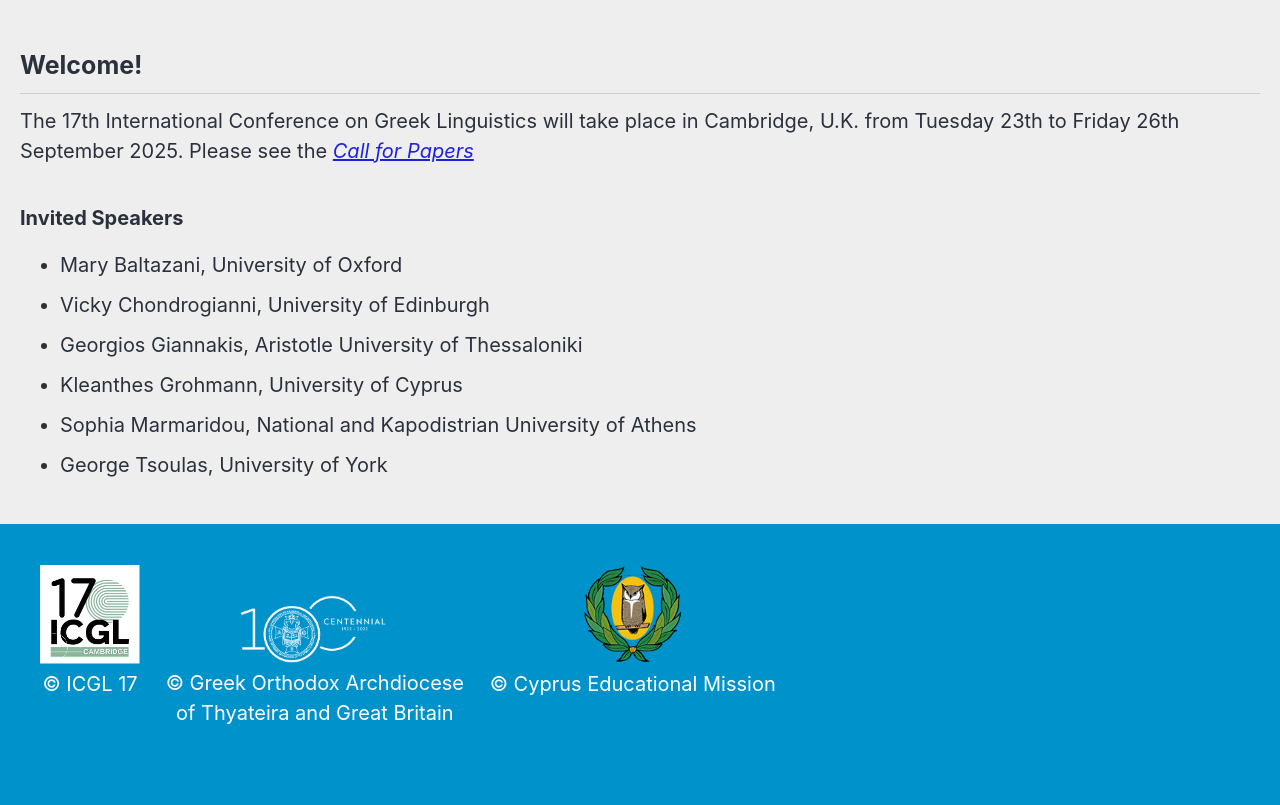
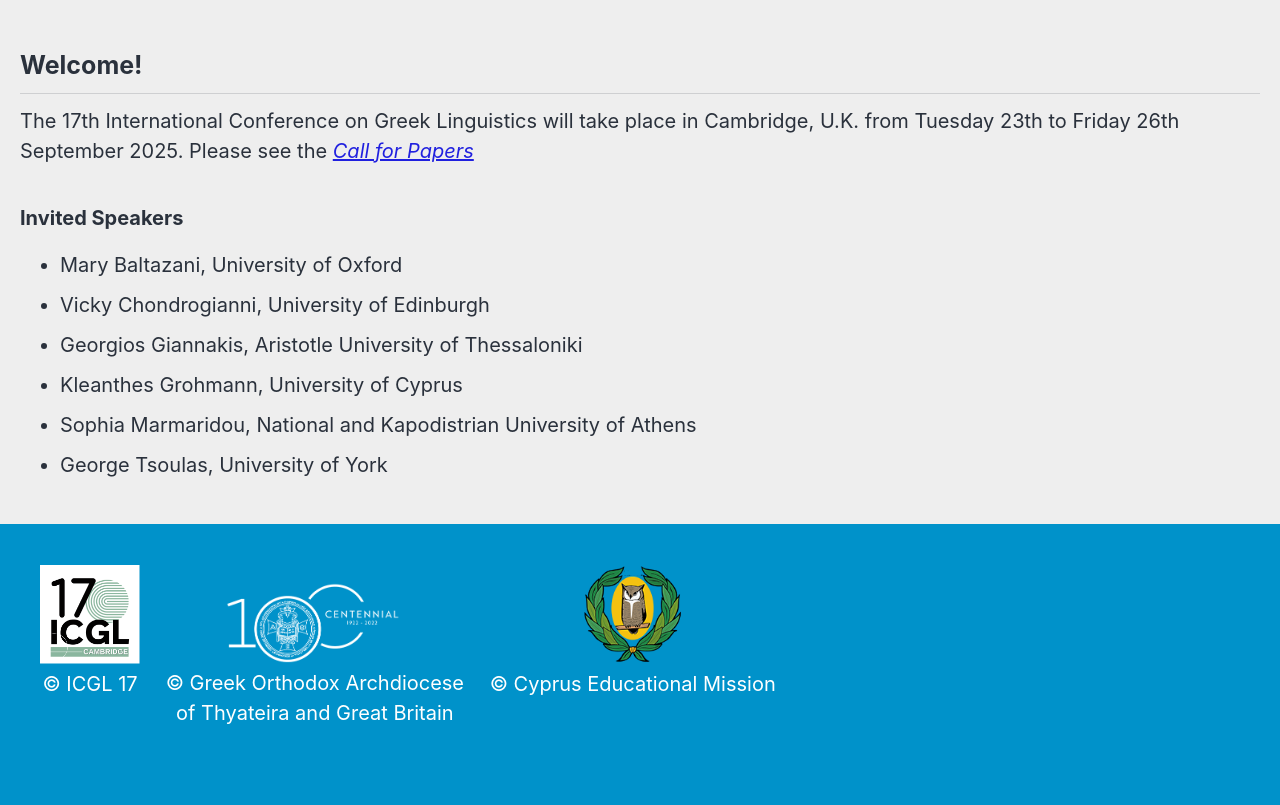
Before and after one commit to roryleung/ICGL17, a Jekyll site: the page built from _pages/home.md, in a window 1280 px wide. Shown: the part 417-1222 px from the top of the page. Built offline with Jekyll 4.4.1, drawn with Linux system fonts in a browser that asks for light colours; cached includes are drawn as plain includes; nearby versions of some CDN libraries.

Commit message:
Update custom.html

```diff
--- a/_includes/footer/custom.html
+++ b/_includes/footer/custom.html
@@ -8,7 +8,7 @@
 
     <!-- Second logo (Greek Orthodox Archdiocese) -->
     <div style="text-align: center; display: inline-block; vertical-align: bottom; margin-right: 20px;">
-      <img src="/assets/images/logo_church.png" alt="Church logo" style="width: 220px; height: auto;">
+      <img src="/assets/images/logo_church.png" alt="Church logo" style="width: 260px; height: auto;">
       <p style="color: white; margin-top: 5px; margin-bottom: -3px;">
         &copy; Greek Orthodox Archdiocese<br>of Thyateira and Great Britain
       </p>
```
